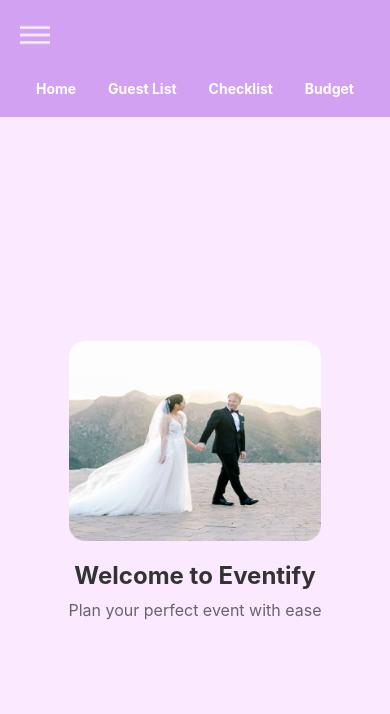
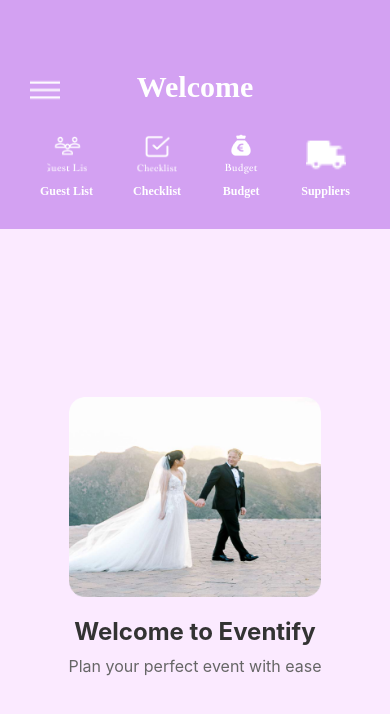
Before and after one commit to diandraaaaa/Eventify, a React Native app: screen /MainPageScreen in a window 390 px wide. Shown: the top 714 px of the page. Built offline with nearby package versions, Linux system fonts and the light colour scheme.

Commit message:
fix path from nav to screens

```diff
--- a/App.js
+++ b/App.js
@@ -20,7 +20,7 @@
                 <Stack.Screen name="RegisterScreen" component={RegisterScreen} />
                 <Stack.Screen name="MainPageScreen" component={MainPageScreen} />
                 <Stack.Screen name="GuestsListScreen" component={GuestsListScreen} />
-                {/*<Stack.Screen name="ChecklistScreen" component={ChecklistScreen} />*/}
+                {/*<Stack.Screen name="GuestListScreen" component={GuestListScreen} />*/}
                 {/*<Stack.Screen name="BudgetScreen" component={BudgetScreen} />*/}
             </Stack.Navigator>
         </NavigationContainer>
--- a/components/Navbar.js
+++ b/components/Navbar.js
@@ -1,31 +1,68 @@
 import React from 'react';
-import { View, TouchableOpacity, StyleSheet, Image, Text } from 'react-native';
+import { View, StyleSheet, TouchableOpacity, Image } from 'react-native';
+import { useNavigation } from '@react-navigation/native'; // Import navigation hook
+import TextTitle from './TextTitle';
 
-const Navbar = ({ navigation }) => {
+const NavBar = () => {
+    const navigation = useNavigation(); // Access the navigation object
+
     return (
         <View style={styles.container}>
+            {/* Menu Icon */}
             <TouchableOpacity style={styles.iconContainer}>
                 <Image
-                    source={require('../assets/menu-icon.png')}
+                    source={require('../assets/menu-icon.png')} // Replace with your actual menu icon path
                     style={styles.iconMenu}
                 />
             </TouchableOpacity>
 
+            {/* Title */}
+            <TextTitle fontSize={30} text="Welcome" />
+
+            {/* Navigation Icons */}
             <View style={styles.navContainer}>
-                <TouchableOpacity style={styles.navItem} onPress={() => navigation.navigate('MainPageScreen')}>
-                    <Text style={styles.navText}>Home</Text>
+                <TouchableOpacity
+                    style={styles.navItem}
+                    onPress={() => navigation.navigate('GuestsListScreen')}
+                >
+                    <Image
+                        source={require('../assets/guestlist-icon.png')} // Replace with actual path
+                        style={styles.icon}
+                    />
+                    <TextTitle text="Guest List" />
                 </TouchableOpacity>
 
-                <TouchableOpacity style={styles.navItem} onPress={() => navigation.navigate('GuestsListScreen')}>
-                    <Text style={styles.navText}>Guest List</Text>
+                <TouchableOpacity
+                    style={styles.navItem}
+                    onPress={() => navigation.navigate('ChecklistScreen')} // Replace with the actual screen name
+                >
+                    <Image
+                        source={require('../assets/checklist-icon.png')} // Replace with actual path
+                        style={styles.icon}
+                    />
+                    <TextTitle text="Checklist" />
                 </TouchableOpacity>
 
-                <TouchableOpacity style={styles.navItem} onPress={() => navigation.navigate('ChecklistScreen')}>
-                    <Text style={styles.navText}>Checklist</Text>
+                <TouchableOpacity
+                    style={styles.navItem}
+                    onPress={() => navigation.navigate('BudgetScreen')} // Replace with the actual screen name
+                >
+                    <Image
+                        source={require('../assets/budget-icon.png')} // Replace with actual path
+                        style={styles.icon}
+                    />
+                    <TextTitle text="Budget" />
                 </TouchableOpacity>
 
-                <TouchableOpacity style={styles.navItem} onPress={() => navigation.navigate('BudgetScreen')}>
-                    <Text style={styles.navText}>Budget</Text>
+                <TouchableOpacity
+                    style={styles.navItem}
+                    onPress={() => navigation.navigate('SuppliersScreen')} // Replace with the actual screen name
+                >
+                    <Image
+                        source={require('../assets/suppliers-icon.png')} // Replace with actual path
+                        style={styles.icon}
+                    />
+                    <TextTitle text="Suppliers" />
                 </TouchableOpacity>
             </View>
         </View>
@@ -36,7 +73,7 @@
     container: {
         flexDirection: 'column',
         alignItems: 'center',
-        backgroundColor: '#D3A1F2',
+        backgroundColor: '#D3A1F2', // light pink gradient color
         padding: 20,
         paddingTop: 60,
     },
@@ -49,6 +86,14 @@
         width: 30,
         height: 30,
         tintColor: '#FFF',
+        position: 'absolute',
+        left: 10,
+        top: 55,
+    },
+    icon: {
+        width: 40,
+        height: 40,
+        tintColor: '#FFF',
     },
     navContainer: {
         flexDirection: 'row',
@@ -59,11 +104,6 @@
     navItem: {
         alignItems: 'center',
     },
-    navText: {
-        color: '#FFF',
-        fontSize: 14,
-        fontWeight: 'bold',
-    },
 });
 
-export default Navbar;
+export default NavBar;
--- a/screens/GuestsListScreen.js
+++ b/screens/GuestsListScreen.js
@@ -11,10 +11,10 @@
 
     return (
         <View style={styles.container}>
-            <Image
+            {/*<Image
                 source={require('./../assets/guestlist-icon.png')}
                 style={styles.icon}
-            />
+            />*/}
             <Text style={styles.title}>Guest List</Text>
             <FlatList
                 data={guests}
```
